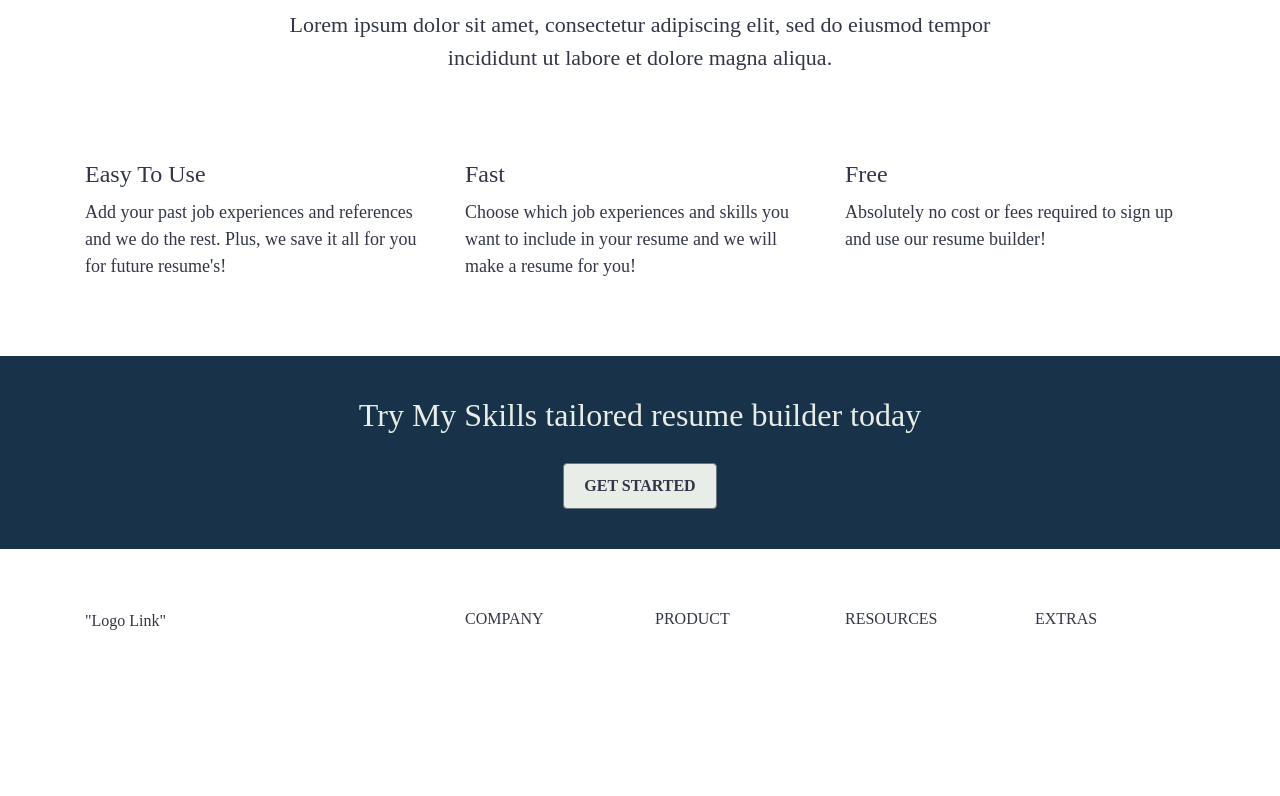
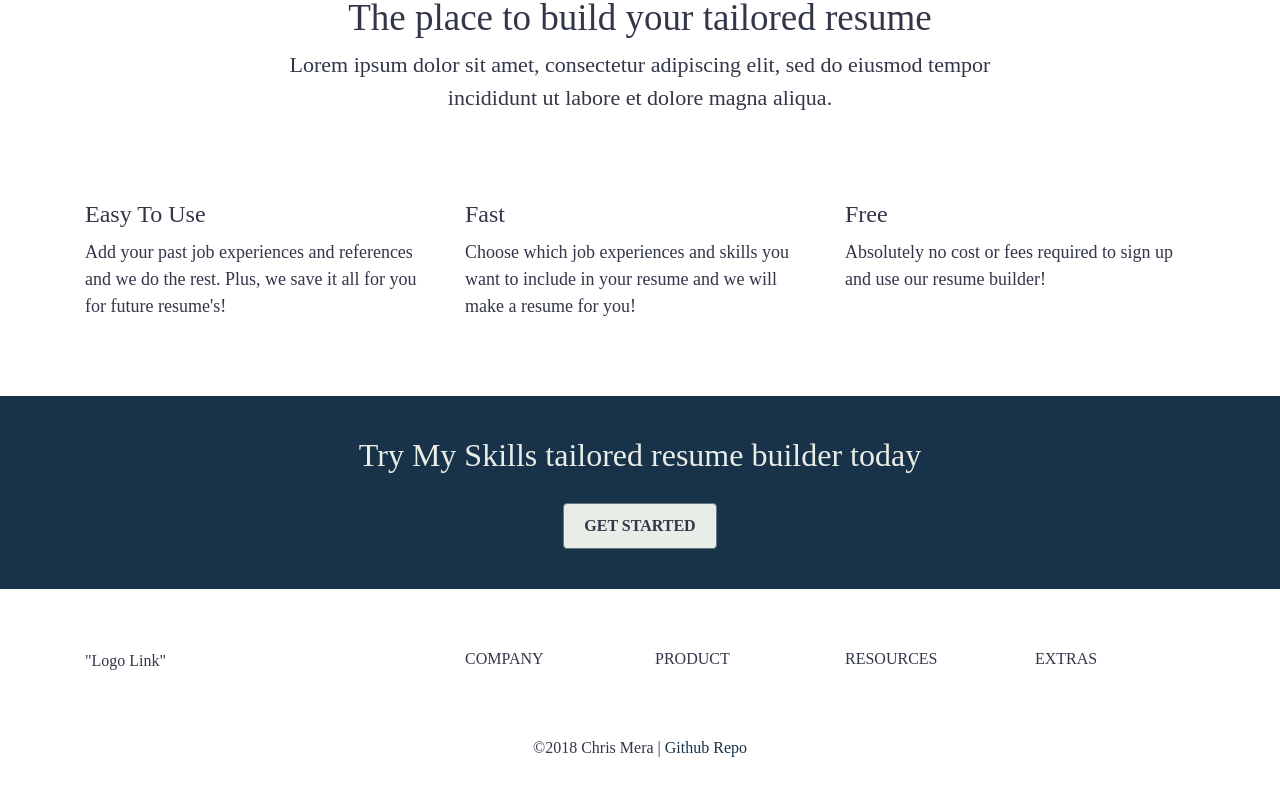
Before and after one commit to ChrisMera/my_skills_1.0, a React (Create React App) app: page / in a window 1280 px wide. Shown: the part 776-1572 px from the top of the page. Before the commit the page ends 1472 px from the top, so only its background shows below. Built offline with nearby package versions, Linux system fonts and the light colour scheme.

Commit message:
Added footer element with copyright symbol and link to github repo

```diff
--- /dev/null
+++ b/src/components/Footer/Footer.js
@@ -0,0 +1,45 @@
+import React, { Component } from 'react';
+
+import {
+  Collapse,
+    Navbar,
+    NavbarToggler,
+    NavbarBrand,
+    Nav,
+    NavItem,
+    NavLink,
+    UncontrolledDropdown,
+    DropdownToggle,
+    DropdownMenu,
+    DropdownItem
+} from 'reactstrap';
+
+import styles from './Footer.module.css';
+
+class Footer extends Component {
+  constructor(props) {
+    super(props);
+
+    this.toggle = this.toggle.bind(this);
+    this.state = {
+      isOpen: false
+    };
+  }
+  toggle() {
+    this.setState({
+      isOpen: !this.state.isOpen
+    });
+  }
+  render() {
+    return (
+      <>
+        <footer className={styles.Footer}>
+          <p>©2018 Chris Mera | <a className={styles.GithubLink} href="https://github.com/ChrisMera/my_skills_1.0" target="_blank">Github
+          Repo</a></p>
+        </footer>
+      </>
+    );
+  }
+}
+
+export default Footer;
--- /dev/null
+++ b/src/components/Footer/Footer.module.css
@@ -0,0 +1,12 @@
+.Footer{
+  /* position: absolute; */
+  bottom: 0;
+  width: 100%;
+  text-align: center;
+  color: #17334a;
+  height: 60px;
+}
+
+.GithubLink {
+  color: #17334a;
+}
--- a/src/components/Jumbotron/Jumbotron.module.css
+++ b/src/components/Jumbotron/Jumbotron.module.css
@@ -7,7 +7,7 @@
     /* IE */
     filter: progid:DXImageTransform.Microsoft.AlphaImageLoader(src='../img/main_bg_2.jpg', sizingMethod='scale');
     -ms-filter: "progid:DXImageTransform.Microsoft.AlphaImageLoader(src='../img/main_bg_2.jpg', sizingMethod='scale')";
-    height: 85vh;
+    height: 90vh;
 }
 
 @media screen and (min-width: 150px) {
--- a/src/containers/Splash/Splash.js
+++ b/src/containers/Splash/Splash.js
@@ -6,6 +6,7 @@
 import BenefitsRow from '../../components/Elements/BenefitsRow/BenefitsRow';
 import GetStartedRow from '../../components/Elements/GetStartedRow/GetStartedRow';
 import AboutRow from '../../components/Elements/AboutRow/AboutRow';
+import Footer from '../../components/Footer/Footer';
 
 class Splash extends Component {
   state = {
@@ -21,6 +22,7 @@
         <BenefitsRow />
         <GetStartedRow />
         <AboutRow />
+        <Footer />
       </>
     )
   }
```
